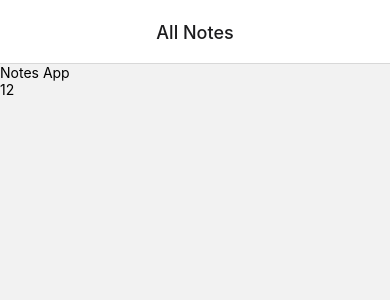
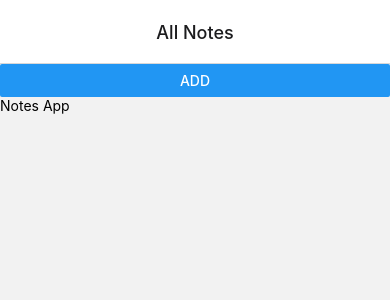
Before and after one commit to iaxelrad/ContextApiReactNativeNotesApp, a React Native app: screen /Notes in a window 390 px wide. Shown: the top 300 px of the page. Built offline with nearby package versions, Linux system fonts and the light colour scheme.

Commit message:
Adding Reducer

```diff
--- a/src/context/NotesContext.js
+++ b/src/context/NotesContext.js
@@ -1,7 +1,13 @@
-import React, {createContext} from 'react';
+import React, {createContext, useReducer} from 'react';
+import {initialState, reducer as NotesReducer} from '../reducer/NotesReducer';
 
 export const NotesContext = createContext();
 
 export const NotesProvider = ({children}) => {
-  return <NotesContext.Provider value={12}>{children}</NotesContext.Provider>;
+  const [state, dispatch] = useReducer(NotesReducer, initialState);
+  return (
+    <NotesContext.Provider value={{state, dispatch}}>
+      {children}
+    </NotesContext.Provider>
+  );
 };
--- /dev/null
+++ b/src/reducer/NotesReducer.js
@@ -0,0 +1,11 @@
+export const initialState = [];
+
+export const reducer = (state, action) => {
+  switch (action.type) {
+    case 'ADD':
+      return [...state, {title: `title${state.length + 1}`}];
+
+    default:
+      return state;
+  }
+};
--- a/src/screens/ListNotesScreen.js
+++ b/src/screens/ListNotesScreen.js
@@ -1,13 +1,20 @@
 import React, {useContext} from 'react';
-import {Text, View} from 'react-native';
+import {Text, View, FlatList, Button} from 'react-native';
 import {NotesContext} from '../context/NotesContext';
 
 const ListNotesScreen = () => {
-  const data = useContext(NotesContext);
+  const {state, dispatch} = useContext(NotesContext);
   return (
     <View>
+      <Button title="add" onPress={() => dispatch({type: 'ADD'})} />
       <Text>Notes App</Text>
-      <Text>{data}</Text>
+      <FlatList
+        data={state}
+        keyExtractor={item => item.title}
+        renderItem={({item}) => {
+          return <Text style={{fontSize: 22}}>{item.title}</Text>;
+        }}
+      />
     </View>
   );
 };
```
